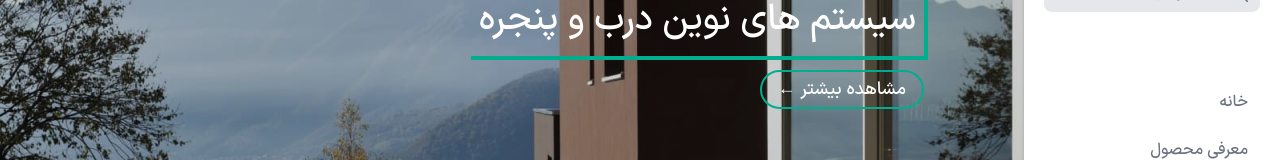
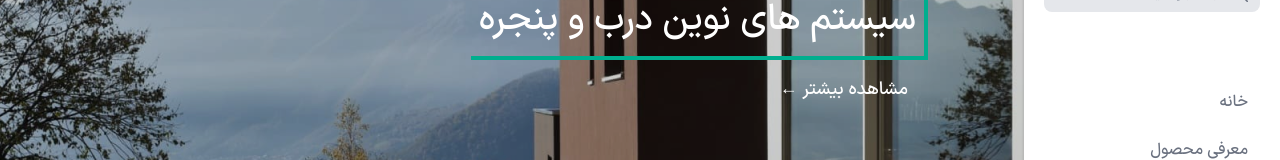
Before and after one commit to zahra-hsb/hanz-, a Next.js app: page / in a window 1280 px wide. Shown: the part 186-346 px from the top of the page. Built offline with nearby package versions, Linux system fonts and the light colour scheme.

Commit message:
buttons problem fixde

```diff
--- a/src/components/layout/AboutSection/index.jsx
+++ b/src/components/layout/AboutSection/index.jsx
@@ -28,7 +28,7 @@ const AboutSection = () => {
                             </p>
                         </div>
                         <div>
-                            <Button title={'درباره ما'} url={'/about'}/>
+                            <Button title={'درباره ما'} url={'/about'} border={'border-2 border-green'}/>
 
                         </div>
                     </div>
--- a/src/components/layout/Company/index.jsx
+++ b/src/components/layout/Company/index.jsx
@@ -14,7 +14,7 @@ const Company = () => {
                         </h3>
                     </div>
                     <div>
-                        <Button url={'/about'} title={'درباره ما'} />
+                        <Button url={'/about'} title={'درباره ما'} border={'border-2 border-green'}/>
                     </div>
                 </div>
                 <div>
--- a/src/components/layout/Main/button.jsx
+++ b/src/components/layout/Main/button.jsx
@@ -3,7 +3,7 @@ import Link from 'next/link'
 const Button = ({ title, url, border, color }) => {
     return (
         <>
-            <Link href={url} className={`z-50 text-green text-lg px-4 py-1 mt-[100px] border-2 border-green rounded-3xl ${border} ${color}`}>{title} ←</Link>
+            <Link href={url} className={`z-50 text-green text-lg px-4 py-1 mt-[100px] rounded-3xl ${border} ${color}`}>{title} ←</Link>
         </>
     )
 }
--- a/src/components/layout/Main/index.js
+++ b/src/components/layout/Main/index.js
@@ -11,7 +11,7 @@ const Main = () => {
                         </h3>
                     </div>
                     <div className="p-1 absolute z-10 mt-[26vh] lg:mt-32 mr-3 px-2 w-[200px]">
-                        <Button title={' مشاهده بیشتر'} url={'/products'} border={'border-0'} color={'text-white'}/>
+                        <Button title={' مشاهده بیشتر'} url={'/products'} color={'text-white'}/>
                     </div>
                 </div>
                 <div className="absolute top-0 left-0 bg-black opacity-20 w-full h-full"></div>
```
